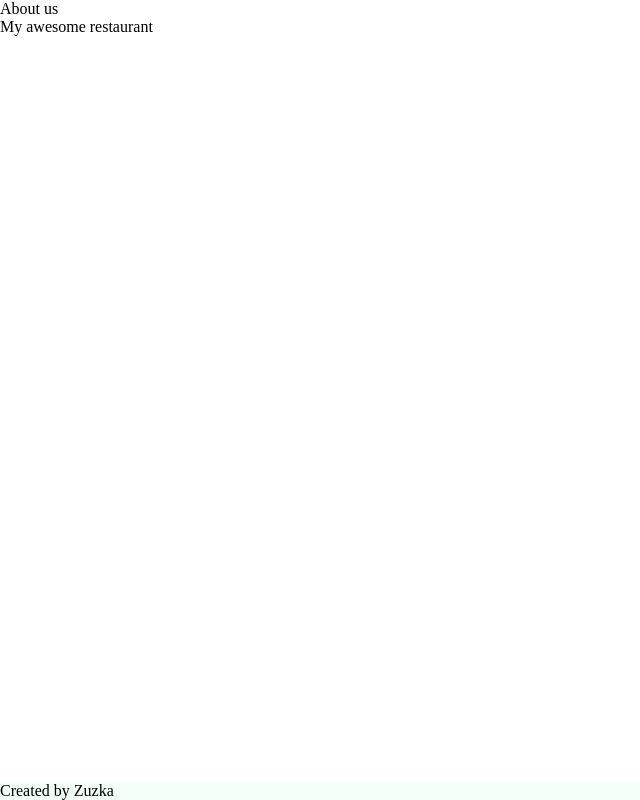
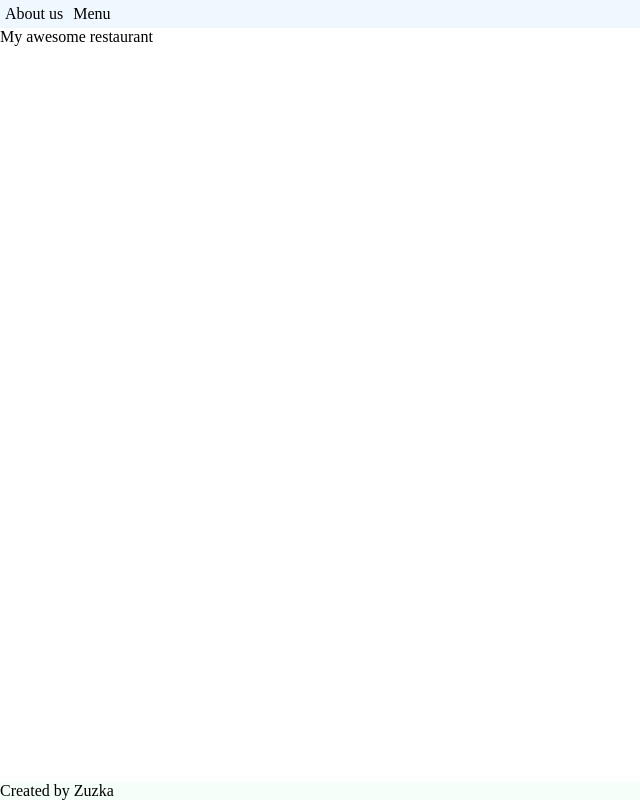
Before and after one commit to UwU-37586109292/Restaurant-page, a website built with webpack: page dist/index.html in a window 1280 px wide. Shown: the whole page, without its empty margins (0-640 px from the left). Built offline with nearby package versions, Linux system fonts and the light colour scheme.

Commit message:
Change between header links dynamically reloading main section

```diff
--- /dev/null
+++ b/src/footer.js
@@ -0,0 +1,8 @@
+export default function showFooter() {
+    const footer = document.createElement('footer')
+    footer.textContent = 'Created by Zuzka'
+    footer.classList.add('footer')
+
+    const mainContent = document.getElementById('content')
+    mainContent.appendChild(footer)
+}
--- a/src/home.js
+++ b/src/home.js
@@ -1,15 +1,14 @@
-export default function prepareHomeContents() {
-    const header = document.createElement('header')
-    header.textContent = 'About us'
-    header.classList.add('header')
+import insertToMainSection from './utils.js'
 
+export default function showHomePage() {
+    insertToMainSection(prepareHomePageContent())
+}
+
+function prepareHomePageContent() {
     const main = document.createElement('main')
     main.textContent = 'My awesome restaurant'
     main.classList.add('main')
+    main.id = 'main'
 
-    const footer = document.createElement('footer')
-    footer.textContent = 'Created by Zuzka'
-    footer.classList.add('footer')
-
-    return [header, main, footer]
+    return main
 }
--- a/src/index.js
+++ b/src/index.js
@@ -1,7 +1,15 @@
 import './style.css'
-import prepareHomeContents from './home.js'
+import showHomePage from './home.js'
+import showNavBar from './navigation.js'
+import showFooter from './footer.js'
 
+const contents = document.createElement('div')
+contents.id = 'content'
+contents.classList.add('flex', 'column')
+document.body.appendChild(contents)
 
-prepareHomeContents().forEach(element => {
-    document.getElementById('content').appendChild(element)
-})
+showNavBar()
+
+showHomePage()
+
+showFooter()
--- /dev/null
+++ b/src/menu.js
@@ -0,0 +1,14 @@
+import insertToMainSection from './utils.js'
+
+export default function showMenu() {
+    insertToMainSection(prepareMenuPageContent())
+}
+
+function prepareMenuPageContent() {
+    const main = document.createElement('main')
+    main.textContent = 'Menu'
+    main.classList.add('main')
+    main.id = 'main'
+
+    return main
+}
--- /dev/null
+++ b/src/navigation.js
@@ -0,0 +1,25 @@
+import showHomePage from './home.js'
+import showMenu from './menu.js'
+
+export default function showNavBar() {
+    const mainContent = document.getElementById('content')
+
+    const header = document.createElement('header')
+    const navList = document.createElement('ul')
+    navList.classList.add('flex')
+
+    const aboutUs = document.createElement('li')
+    aboutUs.textContent = 'About us'
+    aboutUs.onclick = showHomePage
+
+    const menu = document.createElement('li')
+    menu.textContent = 'Menu'
+    menu.onclick = showMenu
+
+    navList.appendChild(aboutUs)
+    navList.appendChild(menu)
+    header.append(navList)
+    header.classList.add('header')
+
+    mainContent.appendChild(header)
+}
--- a/src/style.css
+++ b/src/style.css
@@ -19,6 +19,8 @@ body {
 
 ul {
     list-style: none;
+    margin: 0;
+    padding: 0;
 }
 
 li {
@@ -27,7 +29,11 @@ li {
 
 .main {}
 
-.footer {
+header {
+    background-color: aliceblue;
+}
+
+footer {
     margin-top: auto;
     background-color: mintcream;
 }
--- /dev/null
+++ b/src/utils.js
@@ -0,0 +1,8 @@
+export default function insertToMainSection(newNode) {
+    const mainNode = document.getElementById('main')
+    if (mainNode) {
+        mainNode.parentNode.replaceChild(newNode, mainNode)
+    } else {
+        document.getElementById('content').appendChild(newNode)
+    }
+}
--- a/webpack.config.js
+++ b/webpack.config.js
@@ -1,4 +1,5 @@
 const path = require('path');
+const HtmlWebpackPlugin = require('html-webpack-plugin');
 
 module.exports = {
     entry: './src/index.js',
@@ -17,4 +18,9 @@ module.exports = {
             }
         ]
     },
+    plugins: [
+        new HtmlWebpackPlugin({
+            title: 'My awesome restaurant',
+        }),
+    ],
 };
```
Also changed, not shown: dist/index.html, dist/main.js.
